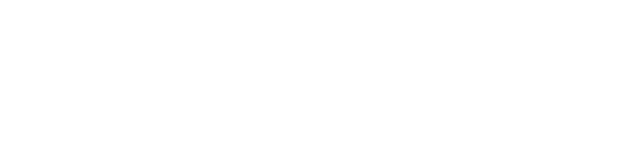
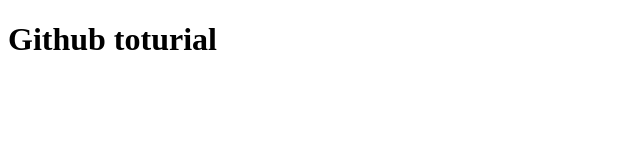
Before and after one commit to ereibor/Github-Practice, a plain HTML site: page index.html in a window 1280 px wide. Shown: the whole page, without its empty margins (0-640 px from the left). Drawn offline with Linux system fonts and the light colour scheme.

Commit message:
git tutorial

```diff
--- a/index.html
+++ b/index.html
@@ -7,6 +7,6 @@
     <title>Document</title>
 </head>
 <body>
-
+    <h1>Github toturial</h1>
 </body>
 </html>
```
